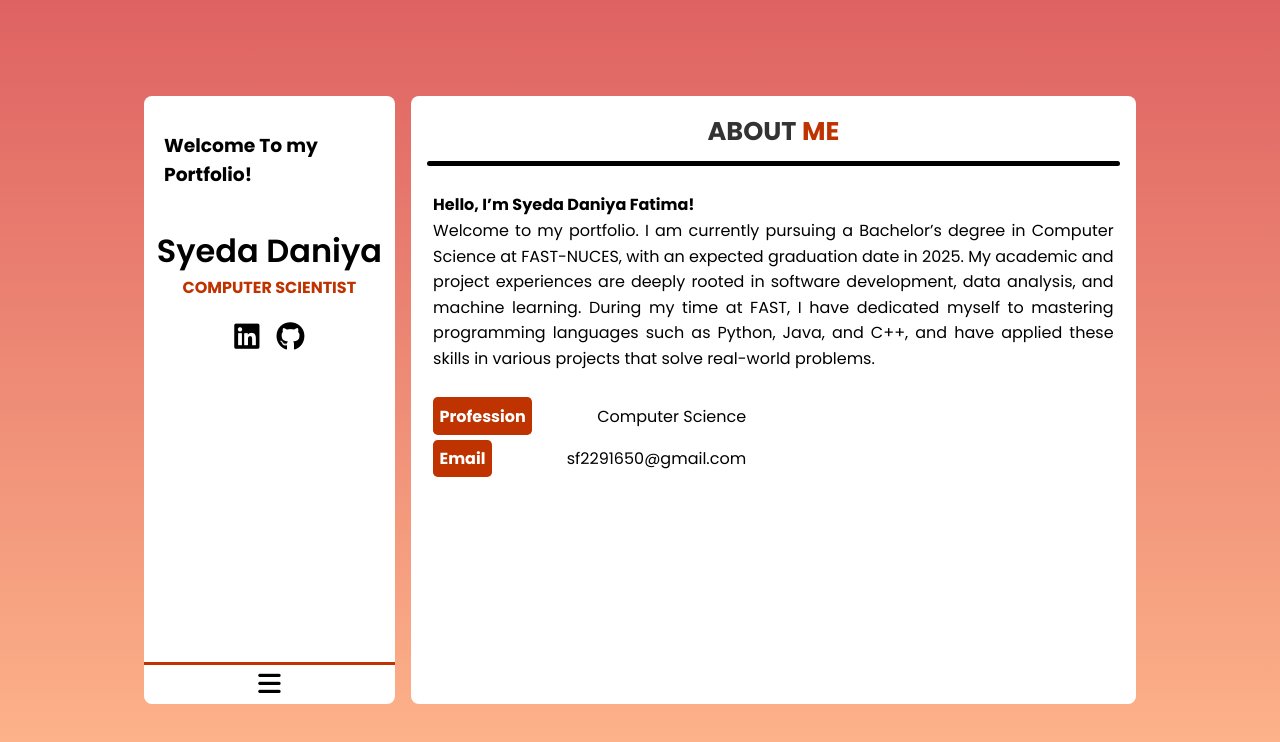
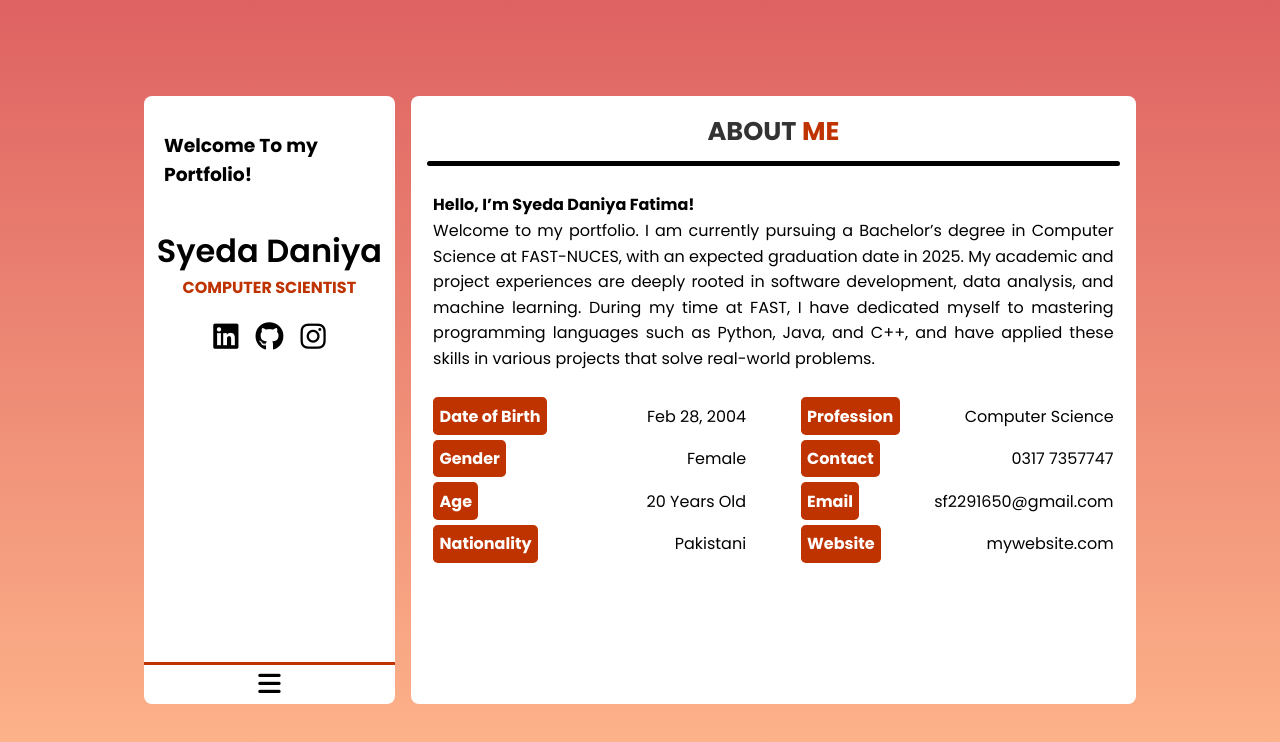
Before and after one commit to F219180/Portfolio, a plain HTML site: page index.html in a window 1280 px wide. Drawn offline with Linux system fonts and the light colour scheme; files that its build step writes are made by us from their sources; files whose address does not match are found by name.

Commit message:
Update index.html

```diff
--- a/index.html
+++ b/index.html
@@ -61,7 +61,8 @@
                 <div class="social_media">
                     <a href="https://www.linkedin.com/in/syeda-fatima-519187305/" target="_blank"><i class="fab fa-linkedin"></i></a>
                     <a href="https://github.com/F219180" target="_blank"><i class="fab fa-github"></i></a>
-                      </div>
+                    <a href="https://instagram.com/alivecoder" target="_blank"><i class="fab fa-instagram"></i></a>
+                </div>
             </div>
 
             <!-- Sidebar Buttom Menu -->
@@ -95,11 +96,18 @@
                 </div>
                 <div class="about_profile">
                     <ul class="left_profile">
-                        <li><span class="profile_title">Profession</span><span>Computer Science</span></li>
-                        <li><span class="profile_title">Email</span><span>sf2291650@gmail.com</span></li>
-
+                        <li><span class="profile_title">Date of Birth</span><span>Feb 28, 2004</span></li>
+                        <li><span class="profile_title">Gender</span><span>Female</span></li>
+                        <li><span class="profile_title">Age</span><span>20 Years Old</span></li>
+                        <li><span class="profile_title">Nationality</span><span>Pakistani</span></li>
                     </ul>
 
+                    <ul class="right_profile">
+                        <li><span class="profile_title">Profession</span><span>Computer Science</span></li>
+                        <li><span class="profile_title">Contact</span><span>0317 7357747</span></li>
+                        <li><span class="profile_title">Email</span><span>sf2291650@gmail.com</span></li>
+                        <li><span class="profile_title">Website</span><span>mywebsite.com</span></li>
+                    </ul>
                 </div>
 
             </div>
```
